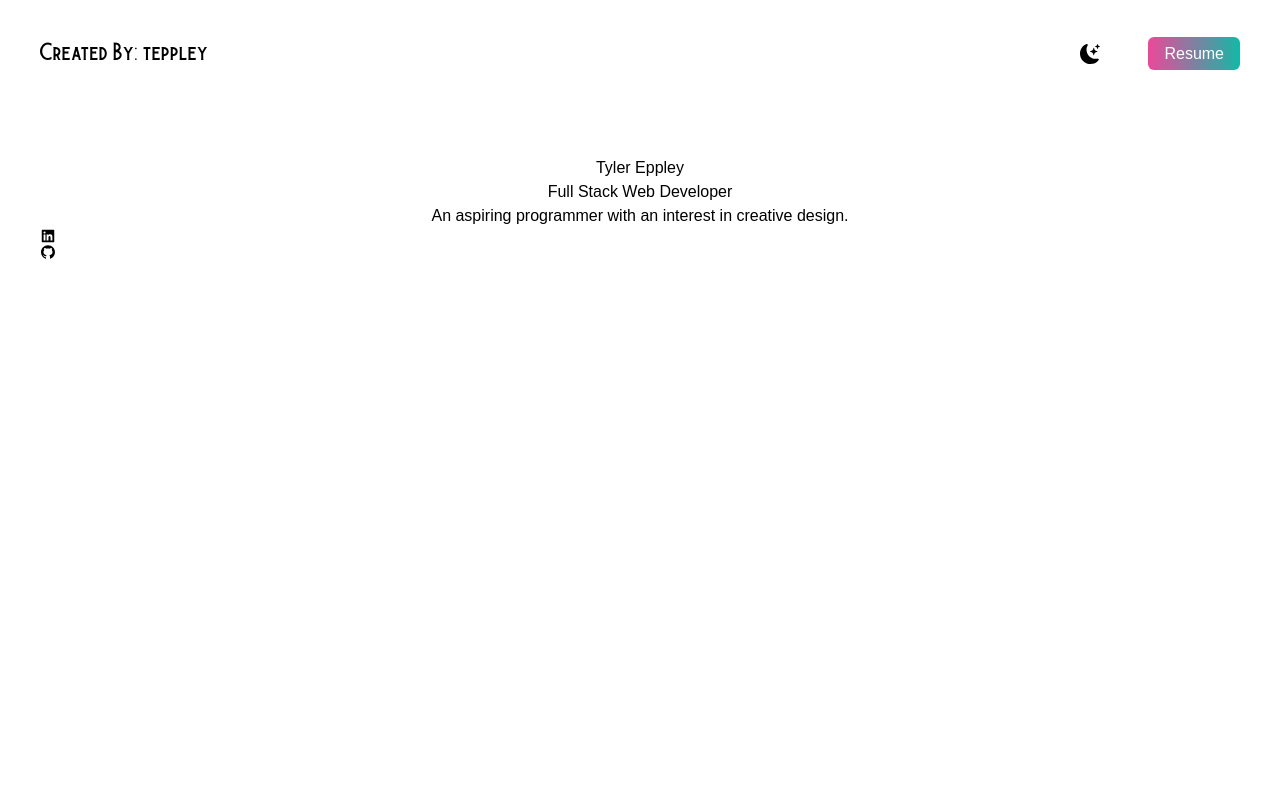
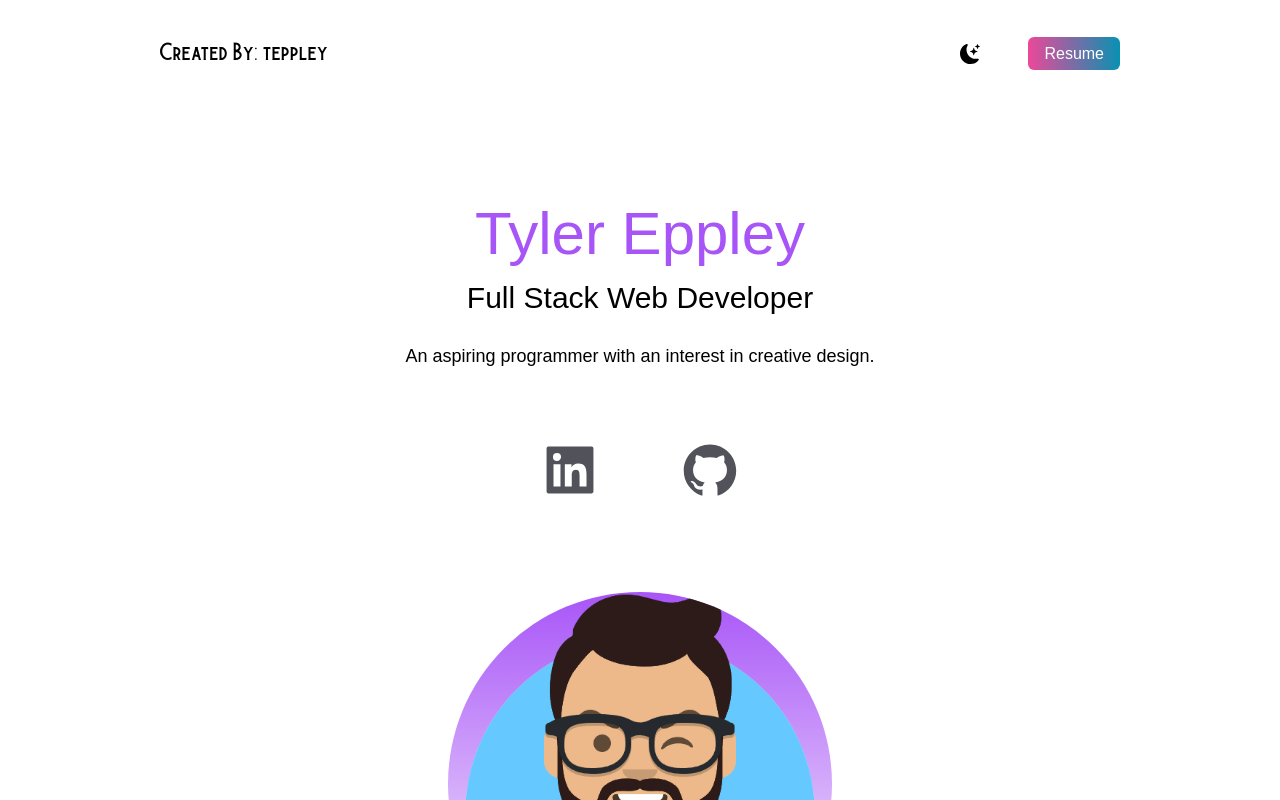
Before and after one commit to teppley/React-Portfolio, a Next.js app: page / in a window 1280 px wide. Shown: the top 800 px of the page. Built offline with nearby package versions, Linux system fonts and the light colour scheme.

Commit message:
added styling and animations to icons, added dark mode

```diff
--- a/pages/index.js
+++ b/pages/index.js
@@ -1,42 +1,51 @@
+/* eslint-disable jsx-a11y/alt-text */
 import Head from "next/head";
 import { BsFillMoonStarsFill } from 'react-icons/bs'
 import {AiFillLinkedin, AiFillGithub} from "react-icons/ai";
+import Image from "next/image";
+import avatar from "../public/avataaars.png";
+import React from "react";
+import { useState } from "react";
+
 export default function Home() {
+  const [darkMode, setDarkMode] = useState(false);
 
   return (
-    <div>
+    <div className={darkMode ? "dark" : ""}>
       <Head>
         <title>My Portfolio</title>
         <meta name="description" content="Generated by create next app" />
         <link rel="icon" href="/favicon.ico" />
       </Head>
-
-      <main className="bg-white px-10">
+      <main className=" bg-white px-10 dark:bg-zinc-900 md:px-20 lg:px-40">
         <section className=" min-h-screen">
-          <nav className="py-10 mb-12 flex justify-between">
-            <h1 className="text-xl font-burtons"><a href="https://github.com/teppley?tab=repositories" target="_blank" rel="noreferrer">Created By: teppley</a></h1>
+          <nav className="py-10 mb-12 flex justify-between dark:text-white">
+            <h1 className="text-xl font-burtons hover:animate-bounce"><a href="https://github.com/teppley?tab=repositories" target="_blank" rel="noreferrer">Created By: teppley</a></h1>
             <ul className="flex items-center">
               <li>
-                <BsFillMoonStarsFill className="cursor-pointer text-xl hover:animate-spin hover:fill-indigo-600" />
+                <BsFillMoonStarsFill onClick={() => setDarkMode(!darkMode)} className="cursor-pointer text-xl hover:animate-spin hover:fill-indigo-600" />
               </li>
               <li>
                 <a
-                  className="bg-gradient-to-r from-pink-500 text- to-teal-500 text-white px-4 py-2 border-none rounded-md ml-12 hover:animate-pulse" href="#">
+                  className="bg-gradient-to-r from-pink-500 text- to-cyan-600 text-white px-4 py-2 border-none rounded-md ml-12 hover:animate-pulse" href="#">
                   Resume
                 </a>
               </li>
             </ul>
           </nav>
-          <div className="text-center">
-            <h2>Tyler Eppley</h2>
-            <h3>Full Stack Web Developer</h3>
-            <p>
+          <div className="text-center p-10">
+            <h2 className="text-6xl py-2 text-purple-500 font-medium">Tyler Eppley</h2>
+            <h3 className="text-3xl py-2 dark:text-white">Full Stack Web Developer</h3>
+            <p className="text-lg py-5 leading-6 dark:text-white">
               An aspiring programmer with an interest in creative design.
             </p>
           </div>
-          <div>
-          <a href="https://www.linkedin.com/in/tyler-eppley-b2483426b/" target="_blank" rel="noreferrer"><AiFillLinkedin /></a>
-          <a href="https://github.com/teppley?tab=repositories" target="_blank" rel="noreferrer"><AiFillGithub /></a>
+          <div className="text-6xl text-zinc-600 flex justify-center gap-20 py-3">
+          <div className="transition ease-in-out delay-150 bg-white hover:-translate-y-1 hover:scale-100 hover:bg-cyan-600 duration-300"><a href="https://www.linkedin.com/in/tyler-eppley-b2483426b/" target="_blank" rel="noreferrer"><AiFillLinkedin /></a></div>
+          <div className="transition ease-in-out delay-150 bg-white hover:-translate-y-1 hover:scale-100 hover:bg-indigo-500 duration-300 rounded-full"><a href="https://github.com/teppley?tab=repositories" target="_blank" rel="noreferrer"><AiFillGithub /></a></div>
+          </div>
+          <div className="mx-auto bg-gradient-to-b from-purple-500 rounded-full w-80 h-80 relative overflow-hidden mt-20 md:h-96 md:w-96">
+              <Image src={avatar} layout="fill" objectFit="cover" />
           </div>
         </section>
       </main>
```
